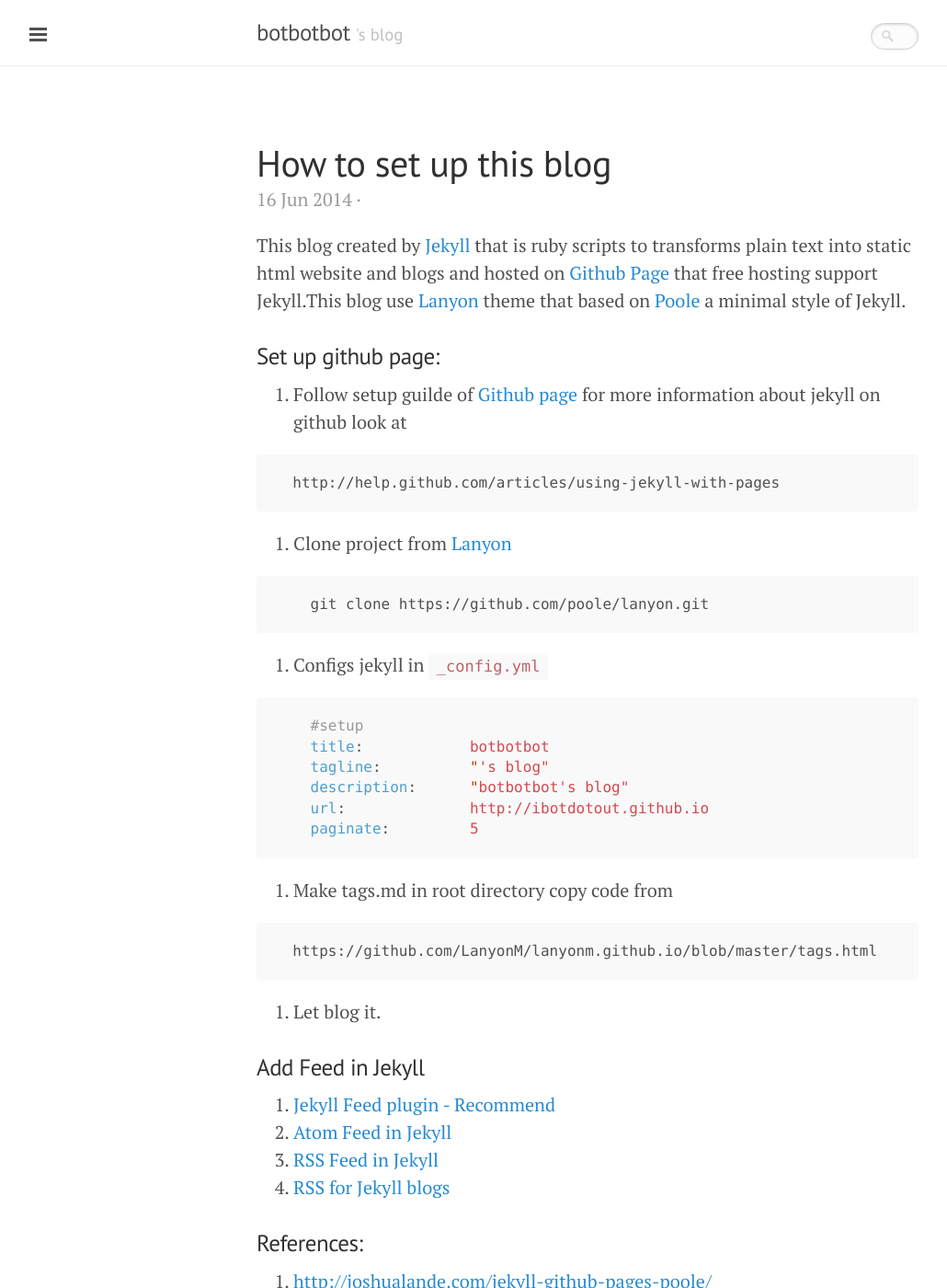
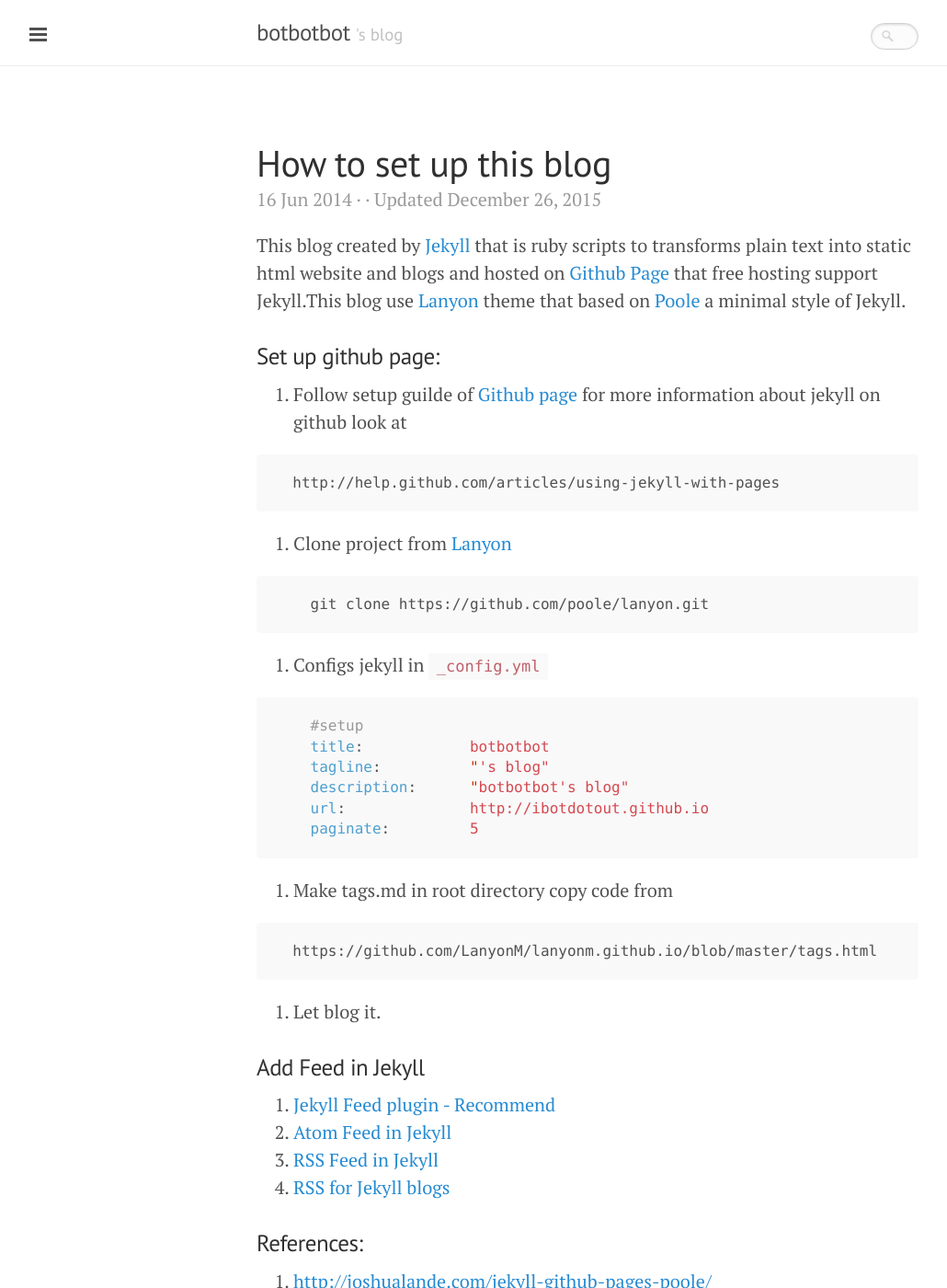
Before and after one commit to ibotdotout/ibotdotout.github.io, a Jekyll site: the page built from _posts/2014-06-16-how-to-set-up-this-blog.md, in a window 1280 px wide and 1400 px high. Shown: the whole window at 92% size, without its empty margins (1-1031 px from the left). Built offline with Jekyll 4.4.1, drawn with Linux system fonts in a browser that asks for light colours; nearby versions of some CDN libraries; Markdown is read by kramdown in place of the engine named in the settings; comment, search, counter and statistics services are not loaded; some of the changed text lies outside the part shown.

```diff
--- a/_posts/2014-06-16-how-to-set-up-this-blog.md
+++ b/_posts/2014-06-16-how-to-set-up-this-blog.md
@@ -3,6 +3,7 @@ layout: post
 title: How to set up this blog
 permalink: how-to-setup-this-blog
 tags: [jekyll]
+update_date: 2015-12-26
 ---
 
 This blog created by [Jekyll](http://jekyllrb.com) that is ruby scripts to transforms plain text into static html website and blogs and hosted on [Github
```
Also changed, not shown: other parts of _posts/2014-06-16-how-to-set-up-this-blog.md (+1 -0 lines).
